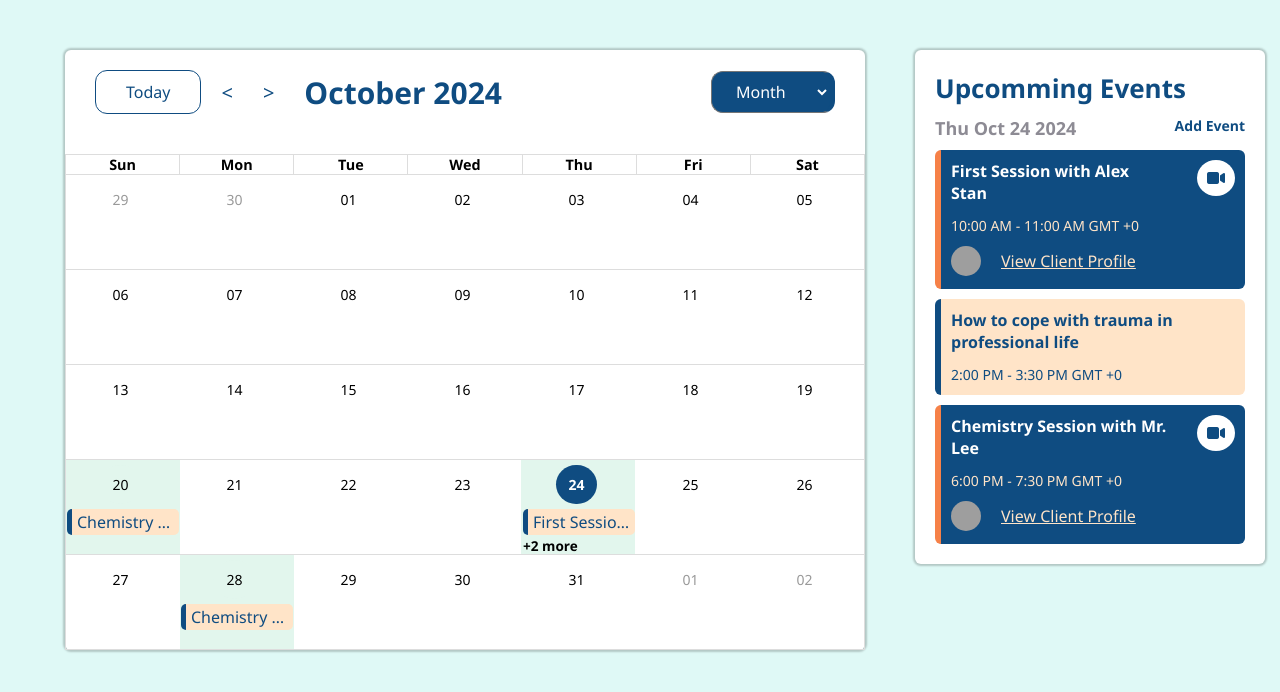
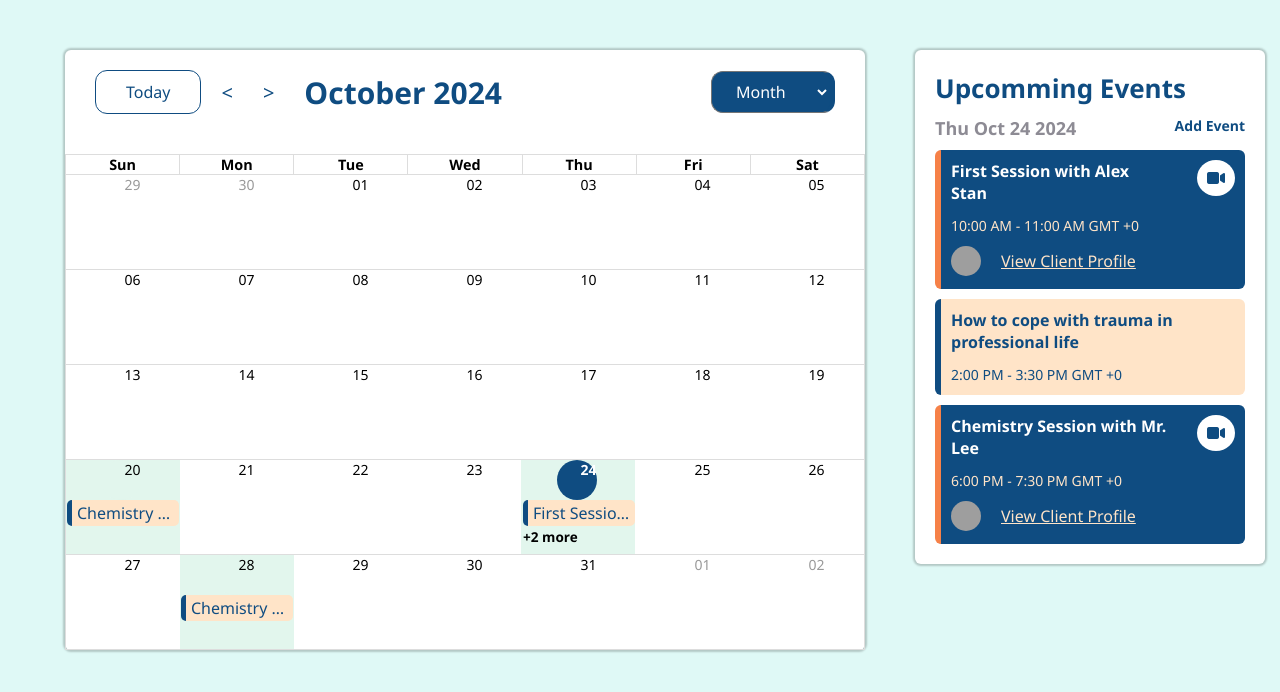
Before and after one commit to thuandiep1707/MasterBranch, a React (Vite) app: page / in a window 1280 px wide. Shown: the top 692 px of the page. Built offline with nearby package versions, Linux system fonts and the light colour scheme; grey boxes are pictures that could not be loaded.

Commit message:
Update App.jsx

```diff
--- a/src/App.jsx
+++ b/src/App.jsx
@@ -105,9 +105,9 @@ const App = () => {
           style={{
             backgroundColor: isSelected ? '#0F4C81' : hasEvent ? '#e2f6ed' : '',
             color: isSelected ? 'white' : '',
-            margin: '5px',
             borderRadius: '50%',
-            padding: checkWidth ? '10px 12px' : '4px 5.5px',
+            width: checkWidth ? '40px' : '22px',
+            aspectRatio: 1,
             cursor: 'pointer',
             fontSize: checkWidth ? '14px' : '10px',
           }}
```
